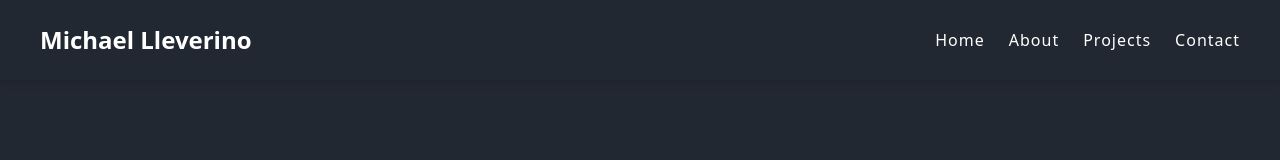
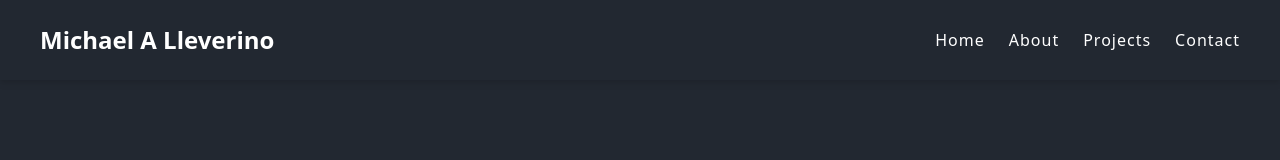
Before and after one commit to MichaelAlex03/PersonalSite, a React (Vite) app in the folder personalSite/: page / in a window 1280 px wide. Shown: the top 160 px of the page. Built offline with nearby package versions, Linux system fonts and the light colour scheme.

Commit message:
made links open in new tab

```diff
--- a/personalSite/src/components/Footer.tsx
+++ b/personalSite/src/components/Footer.tsx
@@ -7,17 +7,17 @@ const Footer = () => {
     <footer className='absolute bottom-0 bg-[#222831] flex flex-col items-center justify-center p-8 drop-shadow-md w-full gap-2'>
 
       <div className='flex gap-2'>
-        <a href="https://www.linkedin.com/in/michaelllev/">
+        <a href="https://www.linkedin.com/in/michaelllev/" target="_blank">
           <FontAwesomeIcon icon={faLinkedin}
           size='2xl'
           color='white'/>
         </a>
-        <a href="https://github.com/MichaelAlex03">
+        <a href="https://github.com/MichaelAlex03" target="_blank">
           <FontAwesomeIcon icon={faGithub}
             size='2xl'
             color='white'/>
         </a>
-        <a href="mailto:michaelalex03@outlook.com">
+        <a href="mailto:michaelalex03@outlook.com" target="_blank">
           <FontAwesomeIcon icon={faEnvelope}
             size='2xl'
             color='white'/>
@@ -25,7 +25,7 @@ const Footer = () => {
       </div>
 
       <div>
-        <p className='text-white'> Michael Lleverino © 2024</p>
+        <p className='text-white'> Michael A Lleverino © 2024</p>
       </div>
 
     </footer>
--- a/personalSite/src/components/Navbar.tsx
+++ b/personalSite/src/components/Navbar.tsx
@@ -9,7 +9,7 @@ const Navbar = () => {
         <header className="flex justify-center items-center w-full text-white py-6 px-10 bg-[#222831] drop-shadow-md">
 
             <div className="hidden md:flex mr-auto">
-                <h1 className='text-2xl font-bold'>Michael Lleverino</h1>
+                <h1 className='text-2xl font-bold'>Michael A Lleverino</h1>
             </div>
 
             <div className='flex gap-6'>
--- a/personalSite/src/pages/projects.tsx
+++ b/personalSite/src/pages/projects.tsx
@@ -29,7 +29,7 @@ const Projects = () => {
 
               <div className='z-10 w-full flex justify-center'>
                 <button className='button_sub border-2 border-white text-sm md:text-base lg:text-lg md:p-1 w-2/3 md:w-1/3'>
-                  <a href="https://github.com/MichaelAlex03/BobcatLiving">Source Code</a>
+                  <a href="https://github.com/MichaelAlex03/BobcatLiving" target="_blank">Source Code</a>
                 </button>
               </div>
 
@@ -53,7 +53,7 @@ const Projects = () => {
 
               <div className='z-10 w-full flex justify-center'>
                 <button className='button_sub text-sm md:text-base lg:text-lg md:p-1 w-2/3 md:w-1/3'>
-                  <a href="https://github.com/MichaelAlex03/FitTrackr">Source Code</a>
+                  <a href="https://github.com/MichaelAlex03/FitTrackr" target="_blank">Source Code</a>
                 </button>
               </div>
 
@@ -77,7 +77,7 @@ const Projects = () => {
 
               <div className='z-10 w-full flex justify-center'>
                 <button className='button_sub border-2 border-white text-sm md:text-base lg:text-lg md:p-1 w-2/3 md:w-1/3'>
-                  <a href="https://github.com/MichaelAlex03/PersonalSite">Source Code</a>
+                  <a href="https://github.com/MichaelAlex03/PersonalSite" target="_blank">Source Code</a>
                 </button>
               </div>
 
```
Also changed, not shown: 1 other file (tests, documents, lock files or other folders).
